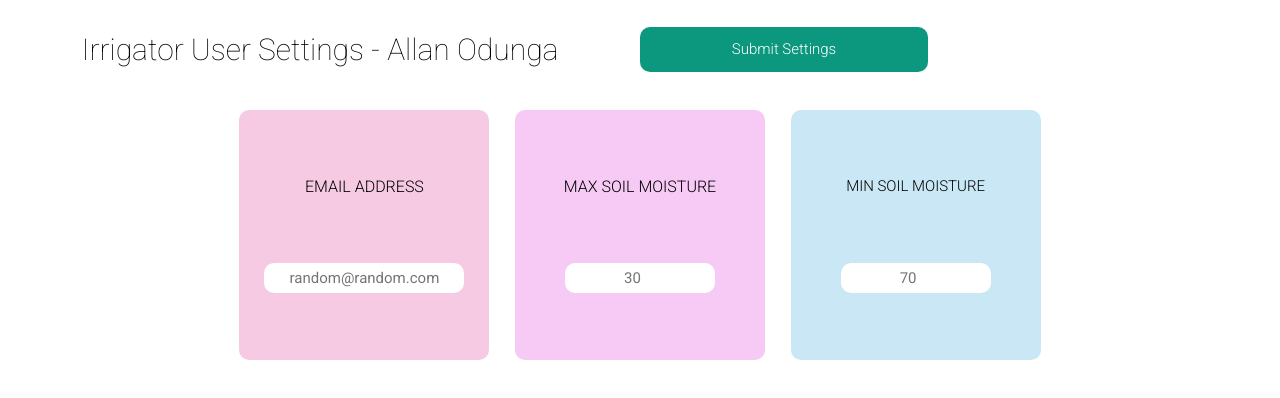
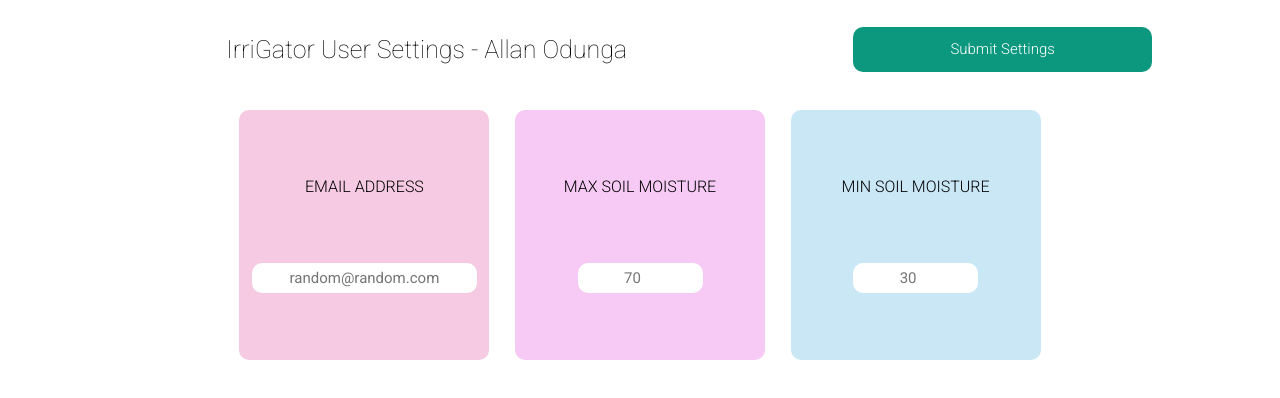
Before and after one commit to A11AN0/IrriGator_Plant-Moisture-Monitor, a plain HTML site: page Website/IrriGator.html in a window 1280 px wide. Drawn offline with Linux system fonts and the light colour scheme.

Commit message:
formatting

```diff
--- a/Website/IrriGator.html
+++ b/Website/IrriGator.html
@@ -10,7 +10,7 @@
     </head>
     <body>
         <nav class="navBar">
-            <p class="navTitle">Irrigator User Settings - Allan Odunga</p>
+            <p class="navTitle">IrriGator User Settings - Allan Odunga</p>
             <button class="navButton">Submit Settings</button>
         </nav>
         <section class="widgetFormContainer">
@@ -29,17 +29,21 @@
                     type="number"
                     name=""
                     id=""
-                    placeholder="30"
+                    placeholder="70"
+                    min="0"
+                    max="100"
                 />
             </div>
             <div class="widget minMoisture">
-                <p class="input widgetTitle">MIN SOIL MOISTURE</p>
+                <p class="widgetTitle">MIN SOIL MOISTURE</p>
                 <input
                     class="input minMoistureInput"
                     type="number"
                     name=""
                     id=""
-                    placeholder="70"
+                    placeholder="30"
+                    min="0"
+                    max="100"
                 />
             </div>
         </section>
--- a/Website/Irrigator.css
+++ b/Website/Irrigator.css
@@ -10,7 +10,7 @@
     max-width: 100vw;
     color: black;
     display: grid;
-    grid-template-columns: 1fr 1fr;
+    grid-template-columns: 2fr 1fr;
     align-items: center;
     justify-content: center;
     height: fit-content;
@@ -28,7 +28,7 @@
 
 .navButton {
     height: 45px;
-    width: 45%;
+    width: 70%;
     font-size: 15px;
     font-weight: 300;
     color: white;
@@ -43,7 +43,7 @@
 }
 .navTitle {
     text-align: center;
-    font-size: 30px;
+    font-size: 25px;
 }
 
 .widgetFormContainer {
@@ -56,7 +56,6 @@
 .widget {
     width: 250px;
     height: 250px;
-    background-color: brown;
     margin: 1px;
     display: flex;
     flex-direction: column;
@@ -68,17 +67,17 @@
 }
 
 .emailInput {
-    width: 80%;
+    width: 90%;
     height: 30px;
 }
 
 .maxMoistureInput {
-    width: 60%;
+    width: 50%;
     height: 30px;
 }
 
 .minMoistureInput {
-    width: 60%;
+    width: 50%;
     height: 30px;
 }
 
```
